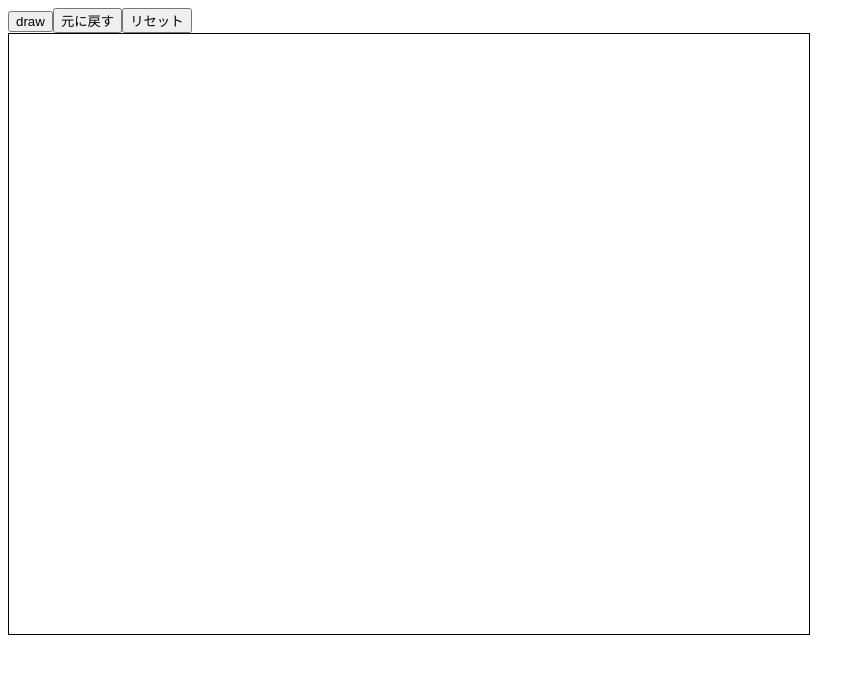
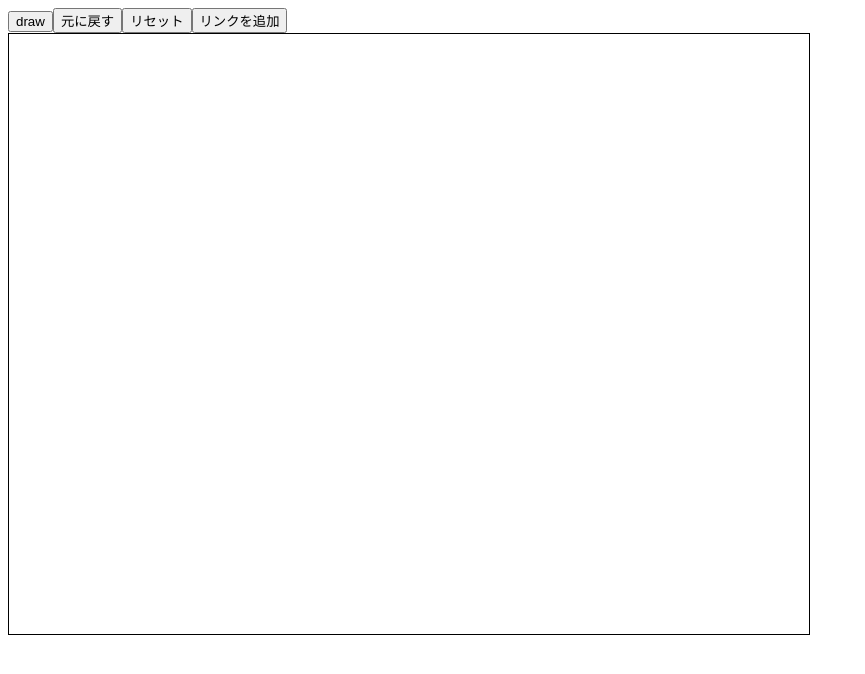
Before and after one commit to Hykwtakumin/SVG-on-VDOM, a React (Create React App) app: page / in a window 1280 px wide. Shown: the top 674 px of the page, without its empty margins (0-865 px from the left). Built offline with nearby package versions, Linux system fonts and the light colour scheme.

Commit message:
グループ化してリンクをつける機能を実装
編集モードでもBBRectが邪魔してクリックできない問題がある

```diff
--- a/src/BoundingBox.tsx
+++ b/src/BoundingBox.tsx
@@ -19,7 +19,7 @@ export type OffSet = {
 export type BoundingBoxProps = {
   mode: EditorMode;
   bbSize?: Size;
-  onResized?: (size: Size) => void;
+  onResized?: (rect: Size) => void;
   onAddLink?: (size: Size, href: string) => void;
 };
 
@@ -69,14 +69,59 @@ export const BoundingBox: FC<BoundingBoxProps> = props => {
       const now = getPoint(event.pageX, event.pageY, bbRef.current);
       //BBを作る
       //座標がネガティブになったときの処理も実装する
+
+      // const nowWidth =
+      //   Math.floor(now.x) - parseInt(rectRef.current.getAttribute("x"));
+      // const nowHeight =
+      //   Math.floor(now.y) - parseInt(rectRef.current.getAttribute("y"));
+
+      // let fixedLeft, fixedTop, fixedWidth, fixedHeight;
+
+      // if (Math.floor(now.x) < bbSize.left && Math.floor(now.y) < bbSize.top) {
+      //   //縦横どちらもマイナスの時
+      //   fixedLeft = Math.floor(now.x);
+      //   fixedTop = Math.floor(now.y);
+      //   fixedWidth = bbSize.left;
+      //   fixedHeight = bbSize.top;
+      // } else if (Math.floor(now.x) < bbSize.left) {
+      //   //横がマイナスの時
+      //   fixedLeft = Math.floor(now.x);
+      //   fixedTop = bbSize.top;
+      //   fixedWidth = bbSize.left;
+      //   fixedHeight = Math.floor(now.y);
+      // } else if (Math.floor(now.y) < bbSize.top) {
+      //   //縦がマイナスの時
+      //   fixedLeft = bbSize.left;
+      //   fixedTop = Math.floor(now.y);
+      //   fixedWidth = Math.floor(now.x);
+      //   fixedHeight = bbSize.top;
+      // } else {
+      //   //普通のとき
+      //   fixedLeft = bbSize.left;
+      //   fixedTop = bbSize.top;
+      //   fixedWidth = Math.floor(now.x) - bbSize.left;
+      //   fixedHeight = Math.floor(now.y) - bbSize.top;
+      // }
+
+      // setBBSize({
+      //   left: fixedLeft,
+      //   top: fixedTop,
+      //   width: fixedWidth,
+      //   height: fixedHeight
+      // });
+
+      if (Math.floor(now.x) > bbSize.left && Math.floor(now.y) > bbSize.top) {
         setBBSize({
           left: bbSize.left,
           top: bbSize.top,
-        width: Math.floor(now.x) - parseInt(rectRef.current.getAttribute("x")),
-        height: Math.floor(now.y) - parseInt(rectRef.current.getAttribute("y"))
+          width: Math.floor(now.x) - bbSize.left,
+          height: Math.floor(now.y) - bbSize.top
         });
         //メインキャンバスに伝達する
         props.onResized(bbSize);
+      }
+      // //メインキャンバスに伝達する
+      // props.onResized(bbSize);
     }
   };
 
--- a/src/GroupDrawer.tsx
+++ b/src/GroupDrawer.tsx
@@ -9,7 +9,6 @@ export type Group = {
   href: string;
   strokes: Stroke[];
   transform: string;
-  events: PointerEvents;
 };
 
 export type GroupDrawerProps = {
@@ -24,7 +23,7 @@ export const GroupDrawer: FC<GroupDrawerProps> = props => {
       {props.groups.map((group, index) => {
         return (
           <a id={group.id} key={index} href={group.href} target={"blank"}>
-            <g transform={group.transform}>
+            <g transform={group.transform} pointerEvents={props.events}>
               <StrokeDrawer strokes={group.strokes} events={props.events} />
             </g>
           </a>
--- a/src/index.tsx
+++ b/src/index.tsx
@@ -151,6 +151,39 @@ function App() {
     );
   };
 
+  //リンクの追加
+  const handleAddLink = event => {
+    if (selectedElms) {
+      //新しいGroupを作成し、そこに追加する
+      const selectedStrokes = strokes.reduce((prev, curr) => {
+        if (selectedElms.includes(curr.id)) {
+          prev.push(curr);
+        }
+        return prev;
+      }, []);
+      const newGroup: Group = {
+        id: `${Date.now()}`,
+        href: "https://github.com/Hykwtakumin/HyperIllustServer",
+        strokes: selectedStrokes,
+        transform: ""
+      };
+      setGroups([...groups, newGroup]);
+      //selectedにある要素をstrokesから削除する
+      setStrokes(
+        strokes.reduce((prev, curr) => {
+          if (!selectedElms.includes(curr.id)) {
+            prev.push(curr);
+          }
+          return prev;
+        }, [])
+      );
+      //selectedな要素をクリアーする
+      setSelectedElms([]);
+    } else {
+      console.log("要素が選択されていません");
+    }
+  };
+
   return (
     <>
       <div id={"controleSection"}>
@@ -163,6 +196,7 @@ function App() {
             setIsOpen(true);
           }}
         />
+        <input type={"button"} value={"リンクを追加"} onClick={handleAddLink} />
 
         <BoundingBox mode={editorMode} onResized={handleBBResized} />
 
@@ -192,7 +226,7 @@ function App() {
       >
         <PathDrawer points={points} />
         <StrokeDrawer strokes={strokes} events={events} />
-        <GroupDrawer groups={[]} events={events} />
+        <GroupDrawer groups={groups} events={events} />
         <rect
           ref={inRectRef}
           stroke="none"
```
Lines whose indentation alone changed are shown as unchanged.
